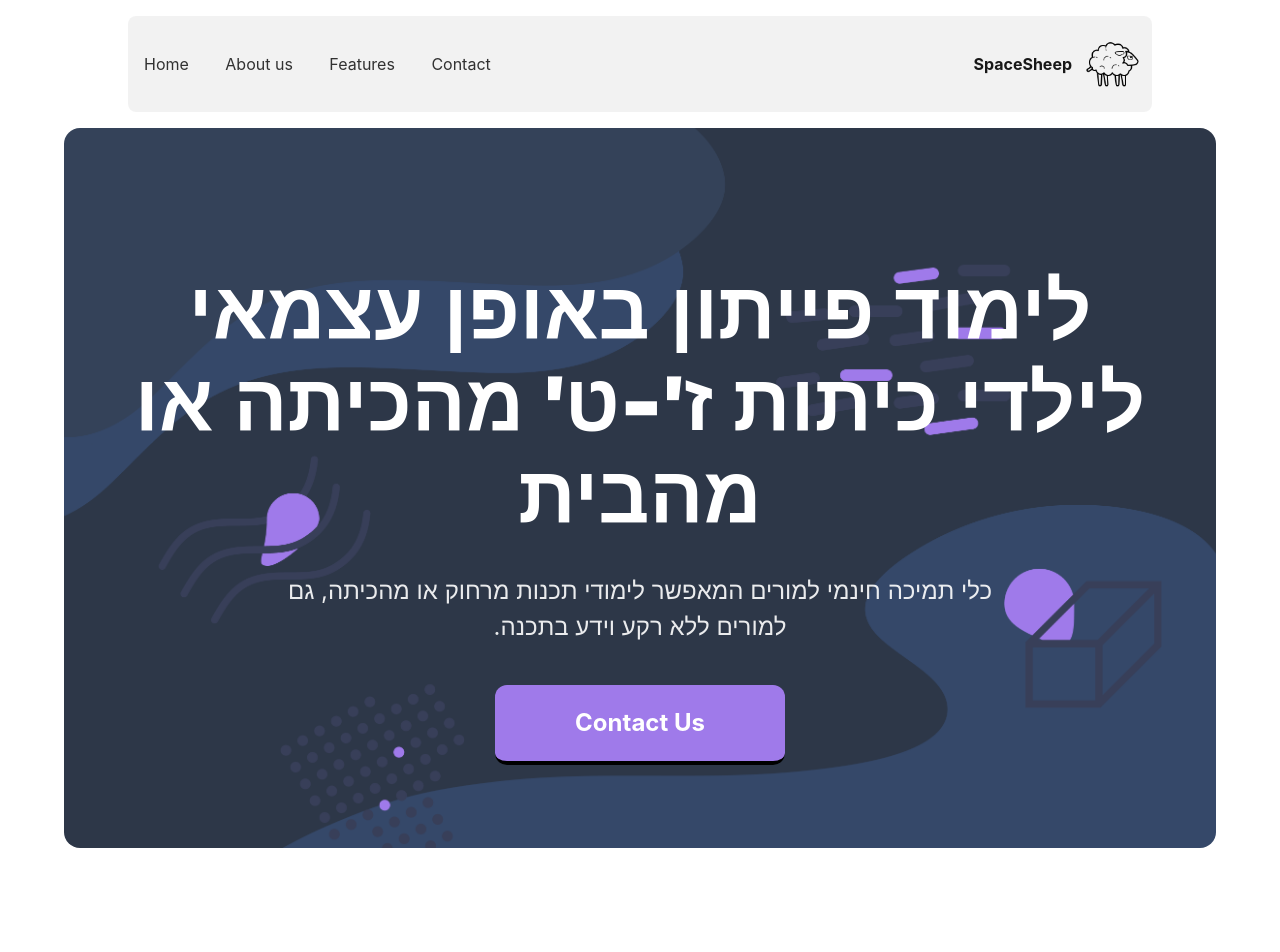
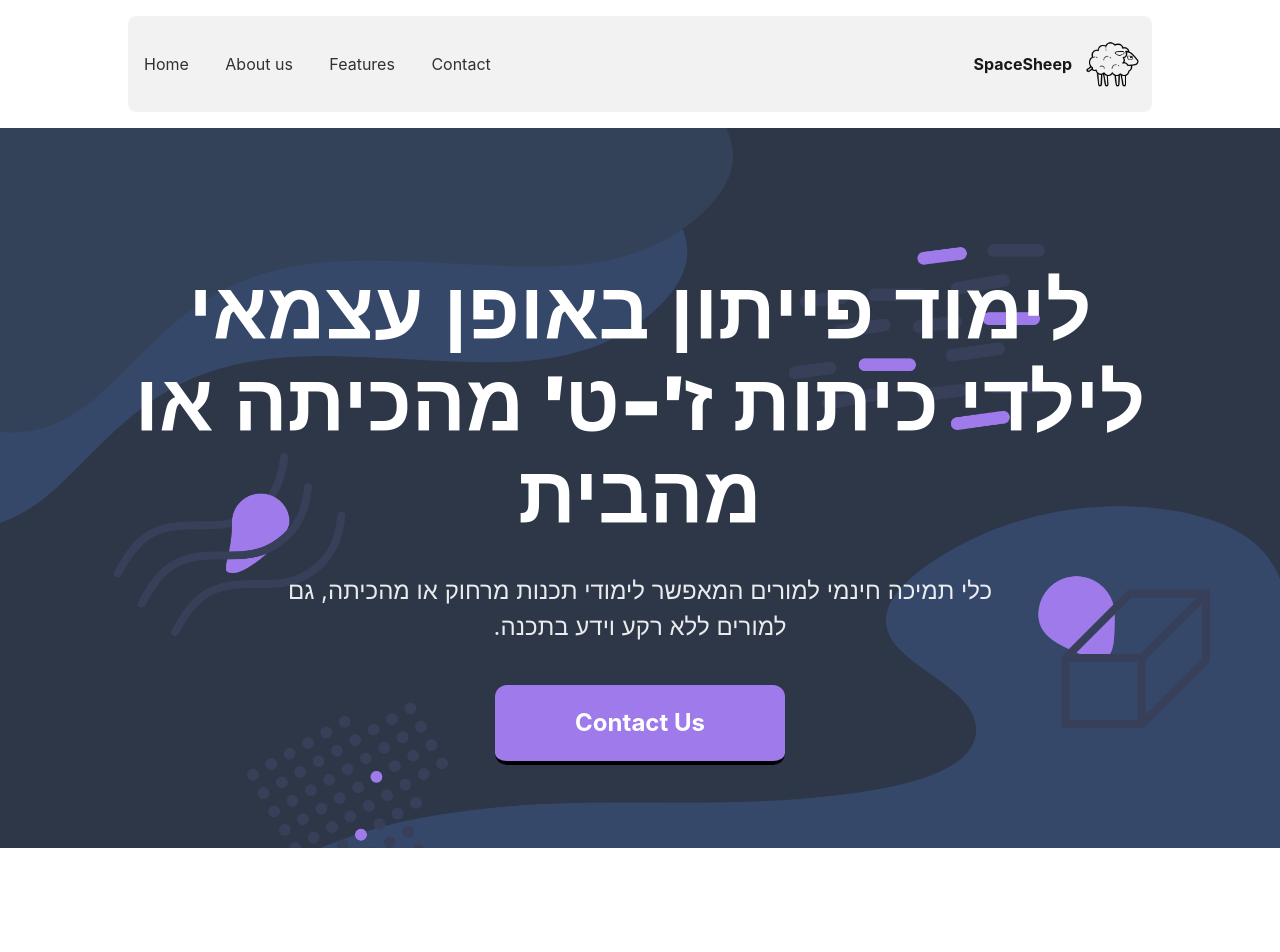
Before and after one commit to sheepsixteen/marketing, a Jekyll site: the page built from pages/index.html, in a window 1280 px wide. Shown: the top 952 px of the page. Built offline with Jekyll 4.4.1, drawn with Linux system fonts in a browser that asks for light colours; nearby versions of some CDN libraries.

Commit message:
Make hero full-width

```diff
--- a/pages/index.html
+++ b/pages/index.html
@@ -7,9 +7,9 @@ permalink: /
 {% include nav.html %}
 
 <section
-  class="mh5-ns mh2 br4 hero pa4 tc flex flex-column justify-center items-center"
+  class="hero pa4 tc flex flex-column justify-center items-center"
 >
-  <div class="text-wrapper">
+  <div class="text-wrapper mw8">
     <h1 class="f-subheadline-l f2 mb4 white b measure black-90">
       לימוד פייתון באופן עצמאי לילדי כיתות ז'-ט' מהכיתה או מהבית
     </h1>
```
